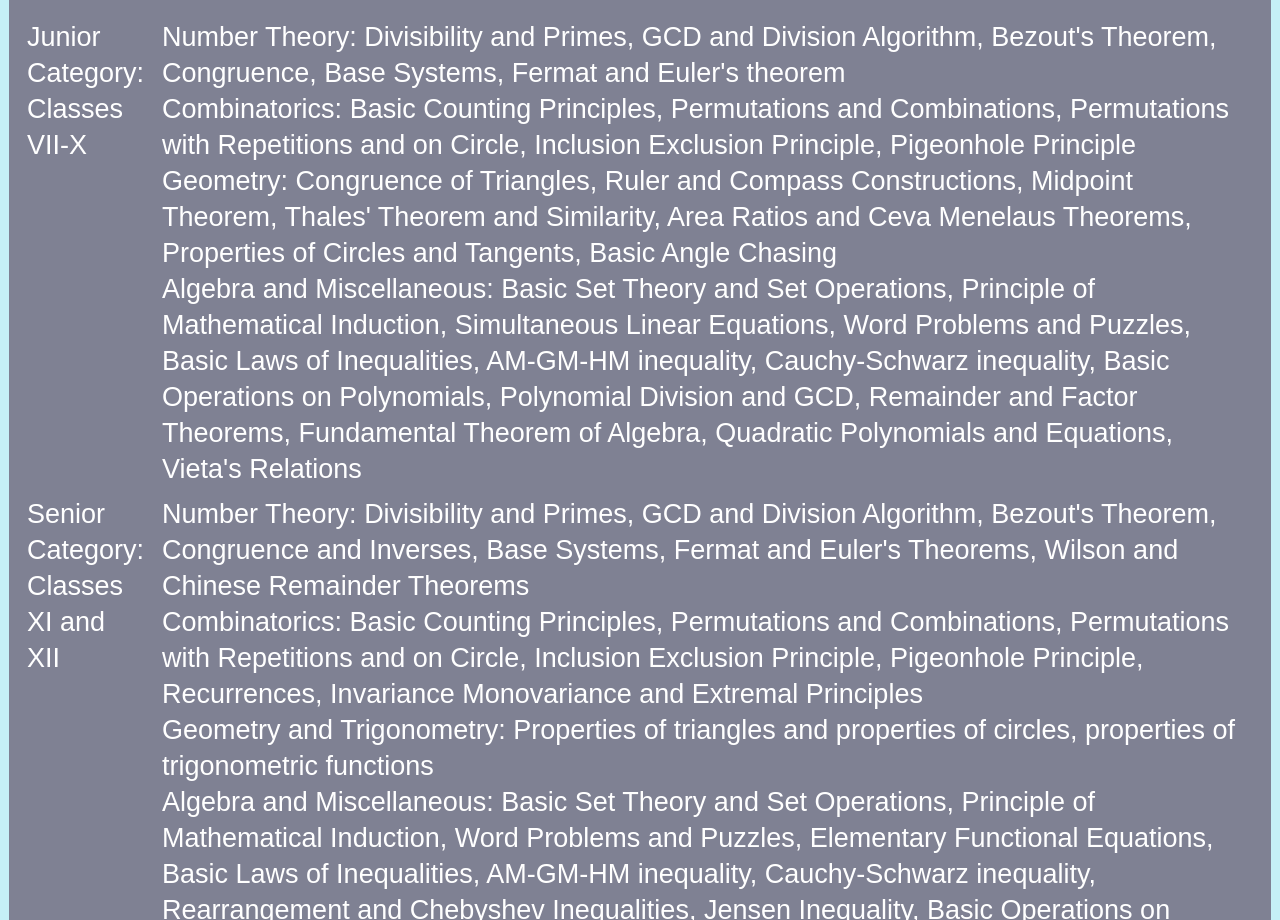
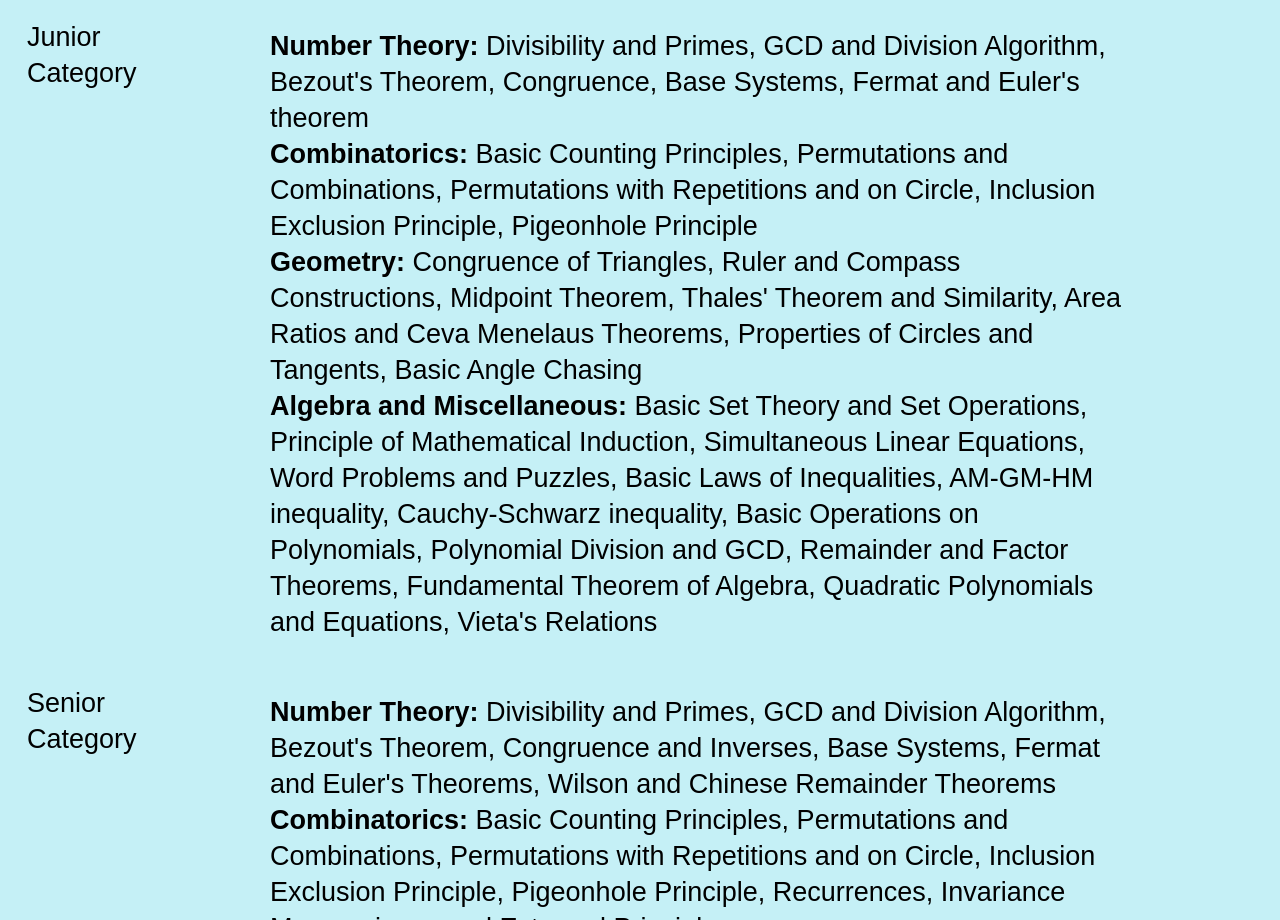
Before and after one commit to Integration-ISIK/mtrp-2024-website, a Next.js app: page /program in a window 1280 px wide. Shown: the part 1880-2800 px from the top of the page. Built offline with nearby package versions, Linux system fonts and the light colour scheme; a web font is replaced by a local one.

Commit message:
Update page.tsx

```diff
--- a/app/program/page.tsx
+++ b/app/program/page.tsx
@@ -17,12 +17,12 @@ export default function Program(): JSX.Element {
         <div className="bg-[#15f7ff2d] bg-cover bg-left-top h-auto max-w-screen pt-4" >
           <div className="md:p-2">
             <div className=" whitespace-pre-line font-bold text-4xl md:text-6xl px-2">
-              <p className='text-[#3E4154] md:pb-2'>Program</p>
+              <p className='text-[#3E4154] md:pb-2 text-center'>Program</p>
             </div>
             <p className='text-xl pt-2 pb-10 md:text-2xl text-black leading-8 mx-[10%]'>
               The programme consists of a written examination and a camp. The competition will be held in two categories, one for students studying in or below X (Junior Category) standard and the other for classes XI and XII (Senior Category). Moreover, this time the examination is being held in both online and offline mode in order to extend the availability of this unique experience to the students for whom it will be difficult to report to the designated centres for an offline examination.
             </p>
-            <p className='text-xl pt-2 pb-10 md:text-2xl text-black text-center leading-8 mx-[4%] md:mx-[10%]'>
+            <p className='text-xl pt-2 pb-10 md:text-2xl text-black leading-8 mx-[4%] md:mx-[10%]'>
               Students from each category are selected for the math camp based on their performance in the written test. The camp consists of interactive sessions with mathematicians, ISI faculties and scholars from other universities, along with a few exercises. Based on the performance in the camp, the top few students from each category are rewarded.
             </p>
             <div className='flex flex-row flex-wrap justify-center gap-4'>
@@ -43,28 +43,28 @@ export default function Program(): JSX.Element {
                 </p>
               </div>
             </div>
-            <div className="bg-[#7F8193] bg-cover bg-left-top h-auto max-w-screen pt-4">
+            <div className="bg-cover bg-left-top h-auto max-w-screen pt-4">
               <div className="md:p-2">
                 <div className="whitespace-pre-line font-bold text-2xl md:text-3xl px-2">
-                  <p className="text-[#F9DEB5] md:pb-2">Syllabus</p>
+                  <p className="text-[#3E4154] md:pb-2">Syllabus</p>
                 </div>
-                <div className="flex flex-col text-xl pt-2 pb-10 md:text-2xl text-white">
+                <div className="flex flex-col text-xl pt-2 pb-10 md:text-2xl text-black">
                   <div className="flex flex-row justify-start">
-                    <p className="px-2 md:pb-2">Junior Category: Classes VII-X</p>
-                    <ul className="px-2 md:pb-2">
-                      <li>Number Theory: Divisibility and Primes, GCD and Division Algorithm, Bezout&apos;s Theorem, Congruence, Base Systems, Fermat and Euler&apos;s theorem</li>
-                      <li>Combinatorics: Basic Counting Principles, Permutations and Combinations, Permutations with Repetitions and on Circle, Inclusion Exclusion Principle, Pigeonhole Principle</li>
-                      <li>Geometry: Congruence of Triangles, Ruler and Compass Constructions, Midpoint Theorem, Thales&apos; Theorem and Similarity, Area Ratios and Ceva Menelaus Theorems, Properties of Circles and Tangents, Basic Angle Chasing</li>
-                      <li>Algebra and Miscellaneous: Basic Set Theory and Set Operations, Principle of Mathematical Induction, Simultaneous Linear Equations, Word Problems and Puzzles, Basic Laws of Inequalities, AM-GM-HM inequality, Cauchy-Schwarz inequality, Basic Operations on Polynomials, Polynomial Division and GCD, Remainder and Factor Theorems, Fundamental Theorem of Algebra, Quadratic Polynomials and Equations, Vieta&apos;s Relations</li>
+                    <p className="px-2 md:pb-2">Junior Category</p>
+                    <ul className="text-xl pt-2 pb-10 md:text-2xl text-black leading-8 mx-[10%]">
+                      <li><span className="font-bold">Number Theory:</span> Divisibility and Primes, GCD and Division Algorithm, Bezout&apos;s Theorem, Congruence, Base Systems, Fermat and Euler&apos;s theorem</li>
+                      <li><span className="font-bold">Combinatorics:</span> Basic Counting Principles, Permutations and Combinations, Permutations with Repetitions and on Circle, Inclusion Exclusion Principle, Pigeonhole Principle</li>
+                      <li><span className="font-bold">Geometry:</span> Congruence of Triangles, Ruler and Compass Constructions, Midpoint Theorem, Thales&apos; Theorem and Similarity, Area Ratios and Ceva Menelaus Theorems, Properties of Circles and Tangents, Basic Angle Chasing</li>
+                      <li><span className="font-bold">Algebra and Miscellaneous:</span> Basic Set Theory and Set Operations, Principle of Mathematical Induction, Simultaneous Linear Equations, Word Problems and Puzzles, Basic Laws of Inequalities, AM-GM-HM inequality, Cauchy-Schwarz inequality, Basic Operations on Polynomials, Polynomial Division and GCD, Remainder and Factor Theorems, Fundamental Theorem of Algebra, Quadratic Polynomials and Equations, Vieta&apos;s Relations</li>
                     </ul>
                   </div>
                   <div className="flex flex-row justify-start">
-                    <p className="px-2 md:pb-2">Senior Category: Classes XI and XII</p>
-                    <ul className="px-2 md:pb-2">
-                      <li>Number Theory: Divisibility and Primes, GCD and Division Algorithm, Bezout&apos;s Theorem, Congruence and Inverses, Base Systems, Fermat and Euler&apos;s Theorems, Wilson and Chinese Remainder Theorems</li>
-                      <li>Combinatorics: Basic Counting Principles, Permutations and Combinations, Permutations with Repetitions and on Circle, Inclusion Exclusion Principle, Pigeonhole Principle, Recurrences, Invariance Monovariance and Extremal Principles</li>
-                      <li>Geometry and Trigonometry: Properties of triangles and properties of circles, properties of trigonometric functions</li>
-                      <li>Algebra and Miscellaneous: Basic Set Theory and Set Operations, Principle of Mathematical Induction,  Word Problems and Puzzles, Elementary Functional Equations, Basic Laws of Inequalities, AM-GM-HM inequality, Cauchy-Schwarz inequality, Rearrangement and Chebyshev Inequalities, Jensen Inequality, Basic Operations on Polynomials, Polynomial Division and GCD, Remainder and Factor Theorems, Fundamental Theorem of Algebra, Quadratic Polynomials and Equations, Complex Numbers, Vieta&apos;s Relations, Integer Polynomials, Calculus, Sequence, limit of a function, differentiation</li>
+                    <p className="px-2 md:pb-2">Senior Category</p>
+                    <ul className="text-xl pt-2 pb-10 md:text-2xl text-black leading-8 mx-[10%]">
+                      <li><span className="font-bold">Number Theory:</span> Divisibility and Primes, GCD and Division Algorithm, Bezout&apos;s Theorem, Congruence and Inverses, Base Systems, Fermat and Euler&apos;s Theorems, Wilson and Chinese Remainder Theorems</li>
+                      <li><span className="font-bold">Combinatorics:</span> Basic Counting Principles, Permutations and Combinations, Permutations with Repetitions and on Circle, Inclusion Exclusion Principle, Pigeonhole Principle, Recurrences, Invariance Monovariance and Extremal Principles</li>
+                      <li><span className="font-bold">Geometry and Trigonometry:</span> Properties of triangles and properties of circles, properties of trigonometric functions</li>
+                      <li><span className="font-bold">Algebra and Miscellaneous:</span> Basic Set Theory and Set Operations, Principle of Mathematical Induction,  Word Problems and Puzzles, Elementary Functional Equations, Basic Laws of Inequalities, AM-GM-HM inequality, Cauchy-Schwarz inequality, Rearrangement and Chebyshev Inequalities, Jensen Inequality, Basic Operations on Polynomials, Polynomial Division and GCD, Remainder and Factor Theorems, Fundamental Theorem of Algebra, Quadratic Polynomials and Equations, Complex Numbers, Vieta&apos;s Relations, Integer Polynomials, Calculus, Sequence, limit of a function, differentiation</li>
                     </ul>
                   </div>
                 </div>
```
